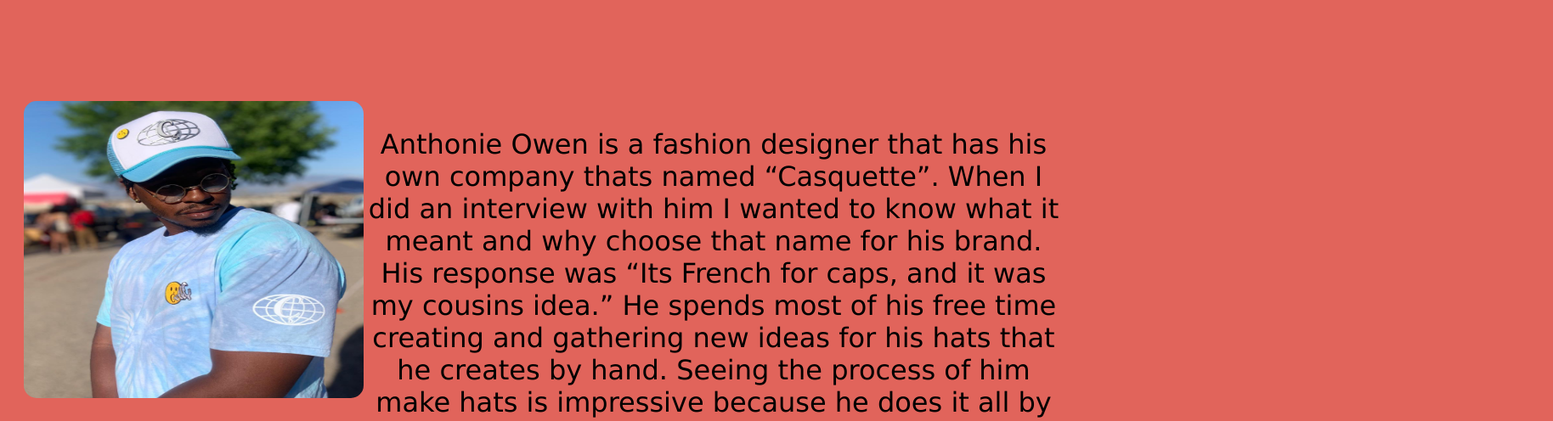
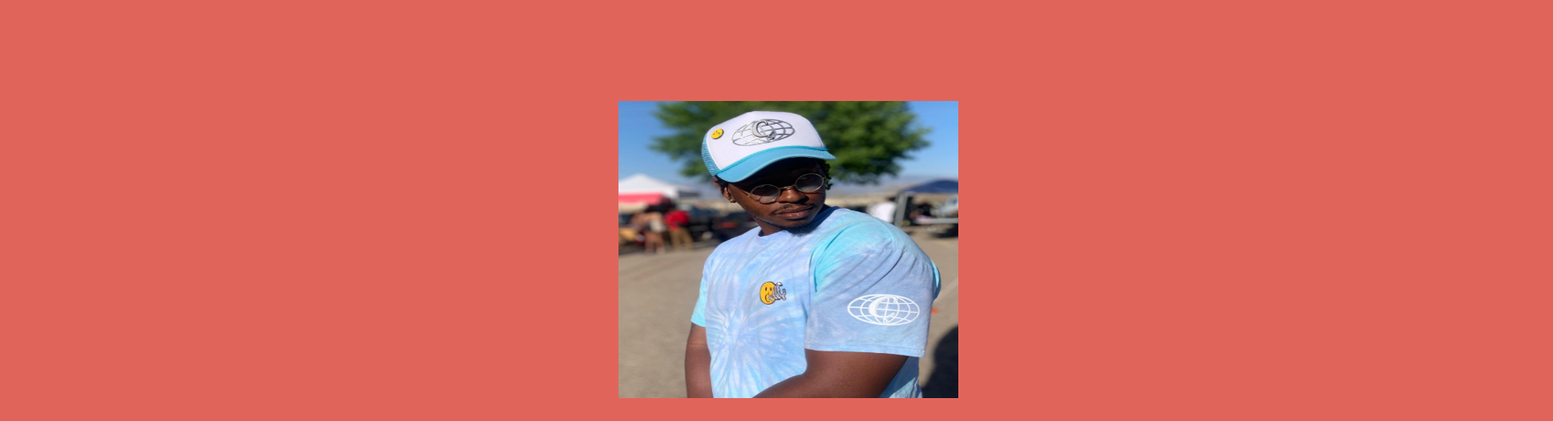
Before and after one commit to kadargayle/bioSite, a plain HTML site: page gayle_aboutpage.html in a window 1280 px wide. Shown: the part 140-636 px from the top of the page at 85% size, 1828 px wide, since content can reach past the window. Drawn offline with Linux system fonts and the light colour scheme.

Commit message:
Updated bioSite/design.css

```diff
--- a/design.css
+++ b/design.css
@@ -33,17 +33,17 @@ img.hobbies-one,
 img.hobbies-two,
 img.hobbies-three {
   width: 400px;
+  height: 450px;
+  padding: 10px 100px 100px;
+  border-radius: 50px;
+}
+img.anthonie-owen {
+  border-radius: 20px;
+  width: 400px;
   height: 350px;
-  /*padding: 0px 55px 10px;*/
-  border-radius: 15px;
+  padding: 0px 700px 50px;
 }
 
-img.anthonie-owen {
-  width: 400px;
-  height: 350px;
-  /*padding: 0px 55px 10px;*/
-  border-radius: 15px;
-}
 .grid {
   display: grid;
   margin-top: 10%;
--- a/gayle_aboutpage.html
+++ b/gayle_aboutpage.html
@@ -13,29 +13,30 @@
       class="anthonie-owen"
       alt="Anthonie Owen"
     />
-    <p>
-      Anthonie Owen is a fashion designer that has his own company thats named
-      “Casquette”. When I did an interview with him I wanted to know what it
-      meant and why choose that name for his brand. His response was “Its French
-      for caps, and it was my cousins idea.” He spends most of his free time
-      creating and gathering new ideas for his hats that he creates by hand.
-      Seeing the process of him make hats is impressive because he does it all
-      by himself. He has an art room where he has his own workstation to create
-      his hats. Anthonie is from Bronx, New York but created his Casquette brand
-      while in Albuquerque, New Mexico while attending the University of New
-      Mexico. He started making a name for himself out there by making hats and
-      selling them to people. He would gain a lot of attention by hosting his
-      own fashion shows and art events along with supporting other local artists
-      by giving them vendors. His first fashion show called “Little Black Dress”
-      which was an all-black affair. He asked the artist to create pieces using
-      only or predominantly the color black. This allowed other artists on
-      campus to showcase their art as well and allowed other artists on campus
-      to network and make money through their art. Over the course of his
-      fashion design career, he has made multiple events and has been able have
-      his hats showcased by the likes of rappers and singers like Cio Leroy,
-      Blue face, P.N.B Rock, Jada Kiss, and Fabolous. Even though its been 7
-      years since he first started making hats, he feels he only scratched the
-      surface of his fashion journey.
-    </p>
   </div>
+
+  <p>
+    Anthonie Owen is a fashion designer that has his own company thats named
+    “Casquette”. When I did an interview with him I wanted to know what it meant
+    and why choose that name for his brand. His response was “Its French for
+    caps, and it was my cousins idea.” He spends most of his free time creating
+    and gathering new ideas for his hats that he creates by hand. Seeing the
+    process of him make hats is impressive because he does it all by himself. He
+    has an art room where he has his own workstation to create his hats.
+    Anthonie is from Bronx, New York but created his Casquette brand while in
+    Albuquerque, New Mexico while attending the University of New Mexico. He
+    started making a name for himself out there by making hats and selling them
+    to people. He would gain a lot of attention by hosting his own fashion shows
+    and art events along with supporting other local artists by giving them
+    vendors. His first fashion show called “Little Black Dress” which was an
+    all-black affair. He asked the artist to create pieces using only or
+    predominantly the color black. This allowed other artists on campus to
+    showcase their art as well and allowed other artists on campus to network
+    and make money through their art. Over the course of his fashion design
+    career, he has made multiple events and has been able have his hats
+    showcased by the likes of rappers and singers like Cio Leroy, Blue face,
+    P.N.B Rock, Jada Kiss, and Fabolous. Even though its been 7 years since he
+    first started making hats, he feels he only scratched the surface of his
+    fashion journey.
+  </p>
 </html>
```
Also changed, not shown: gayle_landingpage.html (+1 -1 lines).
